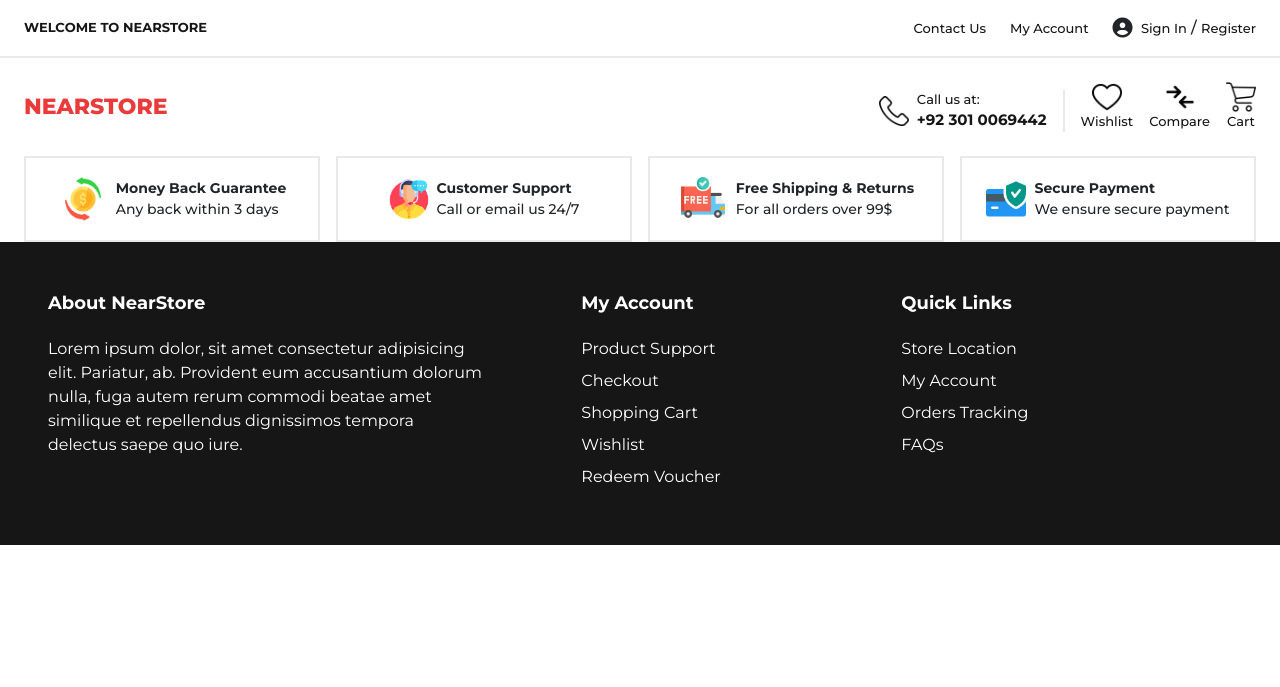
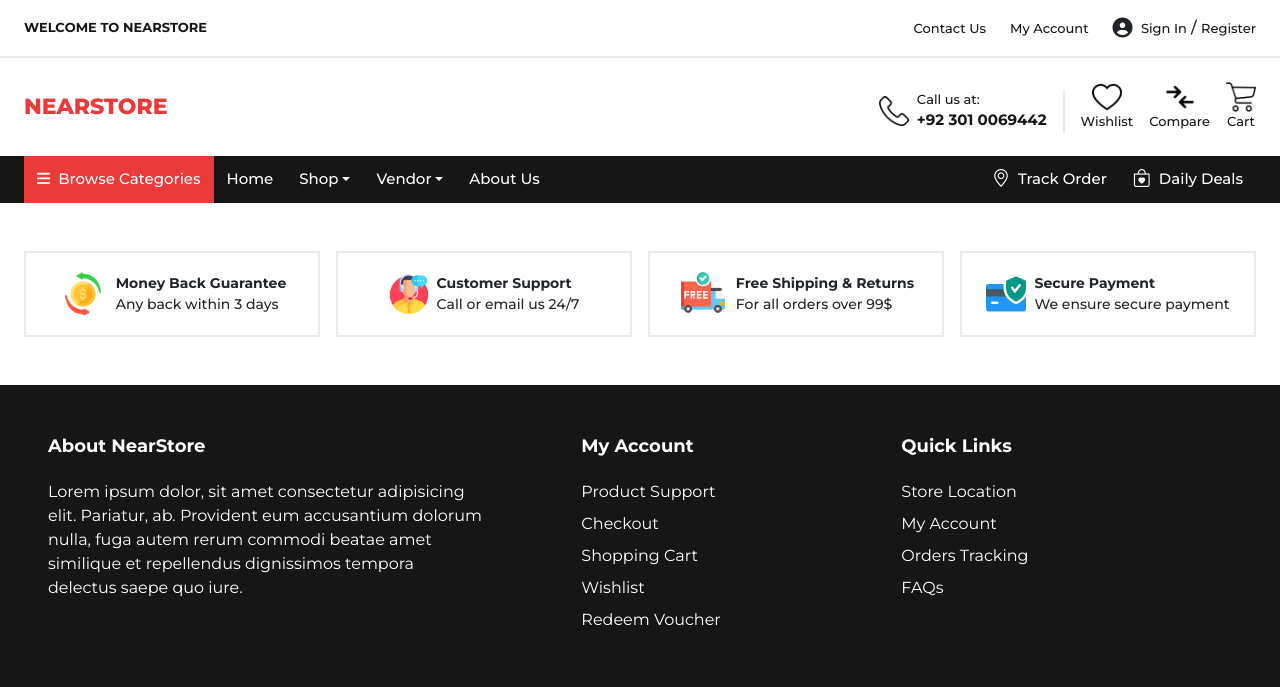
Before and after one commit to hamza-aamir-1/NearStore, a PHP site: page / in a window 1280 px wide. Shown: the top 687 px of the page. Run offline with PHP 8.4, Linux system fonts and the light colour scheme; some libraries are stand-ins or nearby versions.

Commit message:
Navbar Done
Dropdowns need to be styled

```diff
--- a/assets/css/style.css
+++ b/assets/css/style.css
@@ -75,6 +75,48 @@
     font-family: font-bold;
 }
 
+/* Navbar */
+.navbar{
+    background-color: var(--black);
+}
+.navbar-brand{
+    background-color: var(--primary-clr);
+    color: white;
+    font-size: 15px;
+    padding: 12.5px 13px !important;
+    height: 100%;
+}
+.navbar-brand:hover{
+    color: white;
+}
+.nav-item{
+    height: 100%;
+}
+.nav-link{
+    color: white;
+    font-size: 15px;
+    padding: 10px 13px !important;
+    height: 100%;
+    display: flex;
+    align-items: center;
+}
+.nav-link:hover{
+    background-color: var(--primary-clr);
+    color: white;
+}
+.nav-link:focus{
+    color: white;
+}
+.navbar-toggler{
+    box-shadow: none !important;
+}
+.navbar-toggler-icon{
+    display: flex;
+    justify-content: center;
+    align-items: center;
+    color: white;
+}
+
 /* Search Header */
 .home_logo{
     color: var(--primary-clr);
@@ -131,3 +173,12 @@
 .footer_list > a:hover{
     transform: translate(5px);
 }
+
+@media screen and (max-width: 992px) {
+    /* Navbar */
+    .nav-link{
+        color: var(--black);
+        display: flex;
+        align-items: center;
+    }
+}
--- a/index.html
+++ b/index.html
@@ -9,6 +9,10 @@
     <!-- === Font Awesome CDN === -->
     <link rel="stylesheet" href="https://cdnjs.cloudflare.com/ajax/libs/font-awesome/6.1.1/css/all.min.css" integrity="sha512-KfkfwYDsLkIlwQp6LFnl8zNdLGxu9YAA1QvwINks4PhcElQSvqcyVLLD9aMhXd13uQjoXtEKNosOWaZqXgel0g==" crossorigin="anonymous" referrerpolicy="no-referrer" />
     <!-- Font Awesome CDN -->
+
+    <!-- === Bootstrap Icons === -->
+    <link rel="stylesheet" href="https://cdn.jsdelivr.net/npm/bootstrap-icons@1.8.1/font/bootstrap-icons.css">
+    <!-- Bootstrap Icons -->
 
     <!-- === Bootstrap CSS === -->
     <link rel="stylesheet" href="assets/css/bootstrap.min.css">
@@ -112,13 +116,83 @@
 <!-- Search Header -->
 
 <!-- === Navbar === -->
-<nav>
+<nav class="navbar navbar-expand-lg py-0">
+    <div class="container-fluid px-4">
 
+    <a class="navbar-brand m-0" href="#" id="offcanvasNavbarDropdown" role="button" data-bs-toggle="dropdown" aria-expanded="false">
+        <i class="fa-solid fa-bars pe-1"></i>
+        Browse Categories
+    </a>
+    <ul class="dropdown-menu" aria-labelledby="offcanvasNavbarDropdown">
+        <li><a class="dropdown-item" href="#">Action</a></li>
+        <li><a class="dropdown-item" href="#">Another action</a></li>
+        <li><a class="dropdown-item" href="#">Something else here</a></li>
+    </ul>
+
+    <button class="navbar-toggler shadow-none" type="button" data-bs-toggle="offcanvas" data-bs-target="#offcanvasNavbar" aria-controls="offcanvasNavbar">
+        <i class="fa-solid fa-bars pe-1 navbar-toggler-icon"></i>
+    </button>
+
+      <div class="offcanvas offcanvas-end" tabindex="-1" id="offcanvasNavbar" aria-labelledby="offcanvasNavbarLabel">
+        <div class="offcanvas-header">
+          <h5 class="offcanvas-title" id="offcanvasNavbarLabel">Offcanvas</h5>
+          <button type="button" class="btn-close text-reset shadow-none" data-bs-dismiss="offcanvas" aria-label="Close"></button>
+        </div>
+        <div class="offcanvas-body">
+
+        <ul class="navbar-nav justify-content-start flex-grow-1">
+            <li class="nav-item">
+              <a class="nav-link active" aria-current="page" href="#">Home</a>
+            </li>
+            <li class="nav-item dropdown">
+              <a class="nav-link dropdown-toggle" href="#" id="offcanvasNavbarDropdown" role="button" data-bs-toggle="dropdown" aria-expanded="false">
+                Shop
+              </a>
+              <ul class="dropdown-menu" aria-labelledby="offcanvasNavbarDropdown">
+                <li><a class="dropdown-item" href="#">Action</a></li>
+                <li><a class="dropdown-item" href="#">Another action</a></li>
+                <li><a class="dropdown-item" href="#">Something else here</a></li>
+              </ul>
+            </li>
+            <li class="nav-item dropdown">
+                <a class="nav-link dropdown-toggle" href="#" id="offcanvasNavbarDropdown" role="button" data-bs-toggle="dropdown" aria-expanded="false">
+                  Vendor
+                </a>
+                <ul class="dropdown-menu" aria-labelledby="offcanvasNavbarDropdown">
+                  <li><a class="dropdown-item" href="#">Action</a></li>
+                  <li><a class="dropdown-item" href="#">Another action</a></li>
+                  <li><a class="dropdown-item" href="#">Something else here</a></li>
+                </ul>
+              </li>
+            <li class="nav-item">
+                <a class="nav-link" href="#">About Us</a>
+            </li>
+        </ul>
+
+        <ul class="navbar-nav justify-content-end flex-grow-1">
+            <li class="nav-item">
+                <a class="nav-link active" aria-current="page" href="#">
+                    <i class="bi bi-geo-alt pe-2" style="font-size: 18px;"></i>
+                    Track Order
+                </a>
+            </li>
+            <li class="nav-item">
+                <a class="nav-link d-flex align-items-center" href="#">
+                    <i class="bi bi-bag-heart pe-2" style="font-size: 18px;"></i>
+                    Daily Deals
+                </a>
+            </li>
+        </ul>
+
+        </div>
+      </div>
+
+    </div>
 </nav>
 <!-- Navbar -->
 
 <!-- === Policy Boxes === -->
-<section class="container-fluid px-4">
+<section class="container-fluid px-4 my-5">
 <div class="row g-3">
 
     <!-- Money Back -->
```
